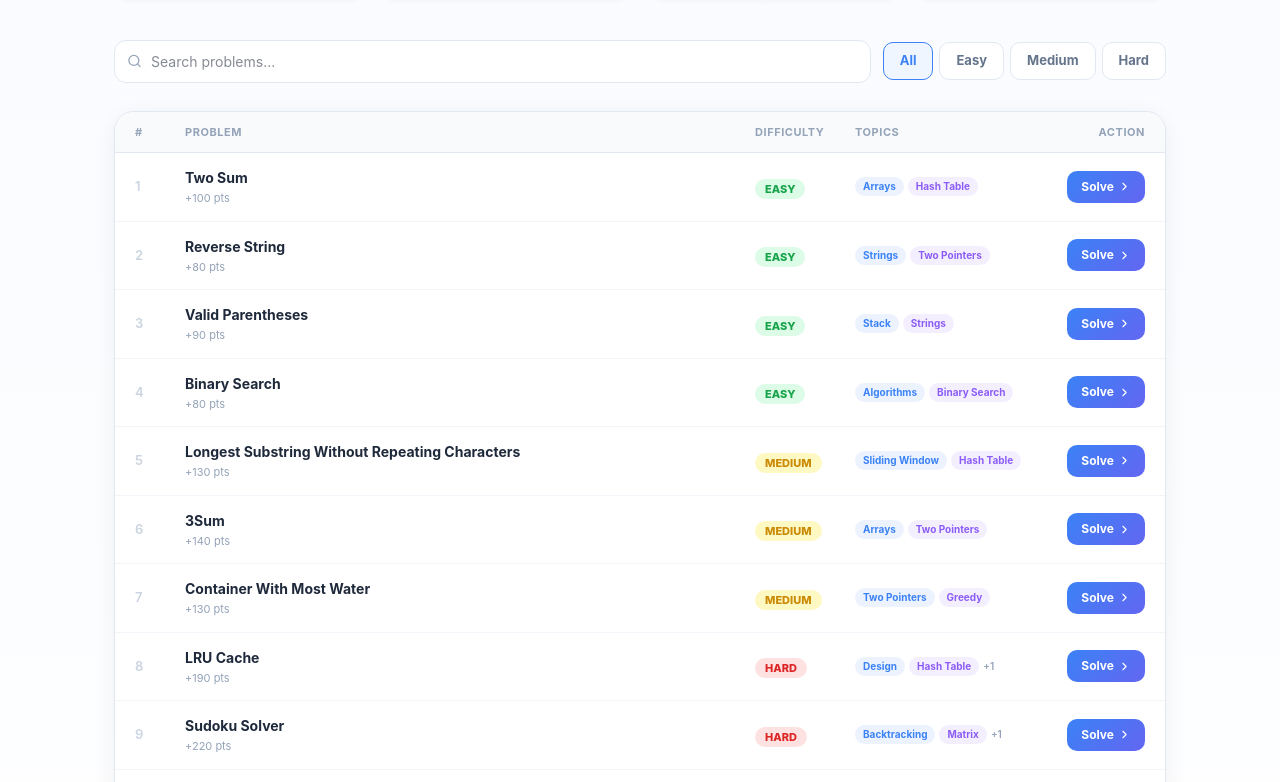
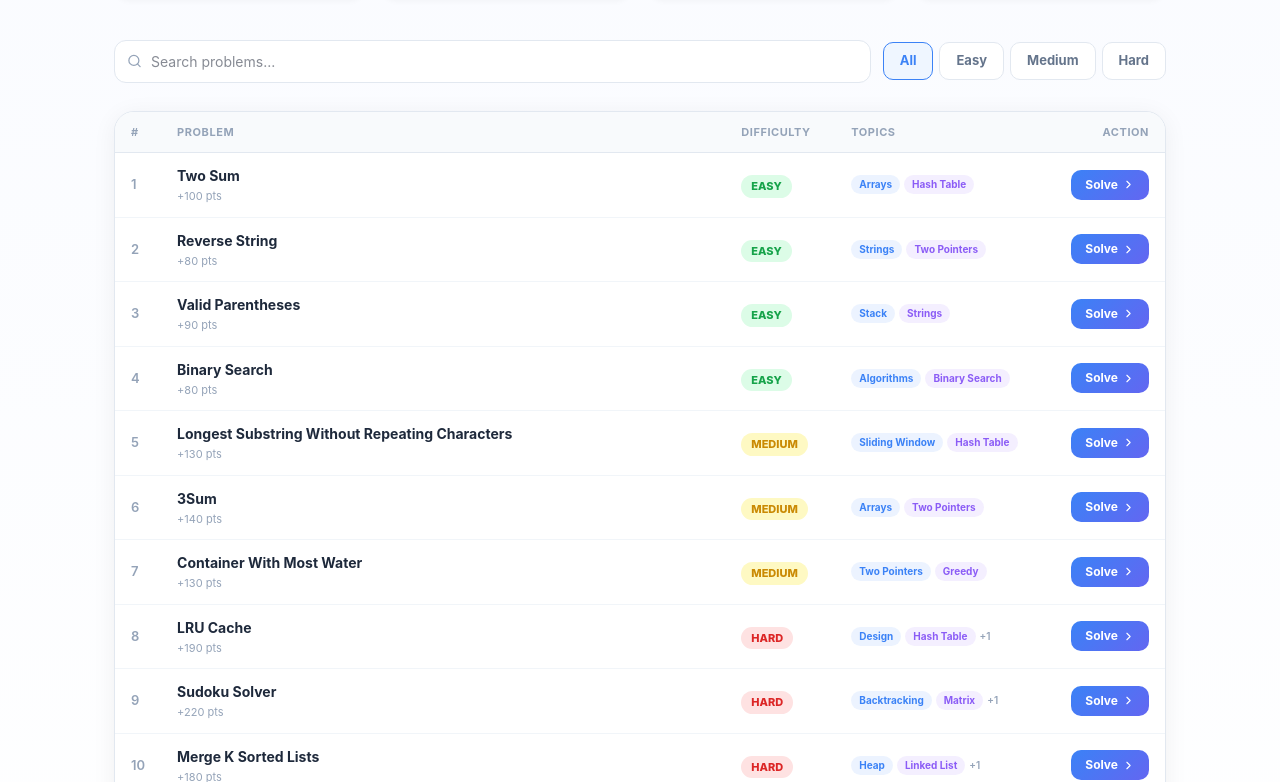
Before and after one commit to ShravaniMahajan/Coding_platform_CodeSprit, a React (Vite) app in the folder frontend/: page / in a window 1280 px wide. Shown: the part 3258-4040 px from the top of the page. Built offline with nearby package versions, Linux system fonts and the light colour scheme; no server answers.

Commit message:
Fix ProblemsSection table grid and eliminate gap and horizontal scrollbar

```diff
--- a/frontend/src/components/ProblemsSection.jsx
+++ b/frontend/src/components/ProblemsSection.jsx
@@ -150,63 +150,79 @@ function ProblemsSection({ onOpenAuth, onSelectProblem }) {
 
         {/* Problems table */}
         <div style={{ background: "#fff", borderRadius: 20, border: "1px solid #e2e8f0", overflow: "hidden", boxShadow: "0 4px 24px rgba(0,0,0,0.06)" }}>
-          {/* Table header */}
-          <div style={{ display: "grid", gridTemplateColumns: "50px 1fr 100px 180px 110px", padding: "12px 20px", background: "#f8fafc", borderBottom: "1px solid #e2e8f0", fontSize: 11, fontWeight: 700, color: "#94a3b8", textTransform: "uppercase", letterSpacing: "0.05em" }}>
-            <div>#</div>
-            <div>Problem</div>
-            <div>Difficulty</div>
-            <div>Topics</div>
-            <div style={{ textAlign: "right" }}>Action</div>
-          </div>
-
+          {/* Table */}
+          <div style={{ width: "100%", overflowX: "auto" }}>
+            <table style={{ width: "100%", borderCollapse: "collapse", textAlign: "left" }}>
+              <thead>
+                <tr style={{ background: "#f8fafc", borderBottom: "1px solid #e2e8f0", fontSize: 11, fontWeight: 700, color: "#94a3b8", textTransform: "uppercase", letterSpacing: "0.05em" }}>
+                  <th style={{ padding: "12px 16px", width: "40px" }}>#</th>
+                  <th style={{ padding: "12px 16px" }}>Problem</th>
+                  <th style={{ padding: "12px 16px", width: "110px" }}>Difficulty</th>
+                  <th style={{ padding: "12px 16px", width: "220px" }}>Topics</th>
+                  <th style={{ padding: "12px 16px", width: "100px", textAlign: "right" }}>Action</th>
+                </tr>
+              </thead>
+              <tbody>
                 {loading ? (
-            <div style={{ padding: "48px 0", textAlign: "center", color: "#94a3b8" }}>
+                  <tr>
+                    <td colSpan={5} style={{ padding: "48px 0", textAlign: "center", color: "#94a3b8" }}>
                       <div style={{ width: 32, height: 32, border: "3px solid #e2e8f0", borderTopColor: "#3b82f6", borderRadius: "50%", animation: "spin 0.8s linear infinite", margin: "0 auto 12px" }} />
                       Loading problems...
-            </div>
+                    </td>
+                  </tr>
                 ) : filtered.length === 0 ? (
-            <div style={{ padding: "48px 0", textAlign: "center", color: "#94a3b8", fontSize: 15 }}>
+                  <tr>
+                    <td colSpan={5} style={{ padding: "48px 0", textAlign: "center", color: "#94a3b8", fontSize: 15 }}>
                       No problems found{search ? ` for "${search}"` : ""}.
-            </div>
+                    </td>
+                  </tr>
                 ) : (
                   filtered.slice(0, 10).map((p, i) => {
-              const diff = DIFF_COLOR[p.difficulty] || DIFF_COLOR["MEDIUM"];
-              const topics = p.topics || p.category ? (p.topics || p.category).split(",").map(t => t.trim()).filter(Boolean) : [];
+                    const diffKey = (p.difficulty || "MEDIUM").toUpperCase();
+                    const diff = DIFF_COLOR[diffKey] || DIFF_COLOR["MEDIUM"];
+                    const rawTopic = p.topic || p.category || p.topics || "DSA";
+                    const topics = rawTopic.split(",").map(t => t.trim()).filter(Boolean);
+
                     return (
-                <div key={p.id}
-                  style={{ display: "grid", gridTemplateColumns: "50px 1fr 100px 180px 110px", padding: "14px 20px", borderBottom: i < filtered.slice(0,10).length - 1 ? "1px solid #f1f5f9" : "none", alignItems: "center", transition: "background 0.15s", cursor: "default" }}
+                      <tr key={p.id}
+                        style={{ borderBottom: i < filtered.slice(0, 10).length - 1 ? "1px solid #f1f5f9" : "none", transition: "background 0.15s" }}
                         onMouseEnter={e => e.currentTarget.style.background = "#f8faff"}
                         onMouseLeave={e => e.currentTarget.style.background = ""}
                       >
-                  <div style={{ fontSize: 13, fontWeight: 600, color: "#cbd5e1" }}>{i + 1}</div>
-                  <div>
+                        <td style={{ padding: "12px 16px", fontSize: 13, fontWeight: 600, color: "#94a3b8" }}>{i + 1}</td>
+                        <td style={{ padding: "12px 16px" }}>
                           <div style={{ fontWeight: 700, fontSize: 14, color: "#1e293b", marginBottom: 2 }}>{p.title}</div>
                           {p.points && <div style={{ fontSize: 11, color: "#94a3b8" }}>+{p.points} pts</div>}
-                  </div>
-                  <div>
-                    <span style={{ background: diff.badge, color: diff.text, fontSize: 11, fontWeight: 800, padding: "3px 10px", borderRadius: 999 }}>
+                        </td>
+                        <td style={{ padding: "12px 16px" }}>
+                          <span style={{ background: diff.badge, color: diff.text, fontSize: 11, fontWeight: 800, padding: "3px 10px", borderRadius: 999, display: "inline-block", whiteSpace: "nowrap" }}>
                             {p.difficulty}
                           </span>
+                        </td>
+                        <td style={{ padding: "12px 16px" }}>
+                          <div style={{ display: "flex", gap: 4, flexWrap: "wrap", alignItems: "center" }}>
+                            {topics.slice(0, 2).map((t, ti) => (
+                              <span key={ti} style={{ background: CATEGORY_COLORS[ti % CATEGORY_COLORS.length] + "18", color: CATEGORY_COLORS[ti % CATEGORY_COLORS.length], fontSize: 10, fontWeight: 700, padding: "2px 8px", borderRadius: 999, whiteSpace: "nowrap" }}>{t}</span>
+                            ))}
+                            {topics.length > 2 && <span style={{ fontSize: 10, color: "#94a3b8", fontWeight: 600 }}>+{topics.length - 2}</span>}
                           </div>
-                  <div style={{ display: "flex", gap: 4, flexWrap: "wrap" }}>
-                    {topics.slice(0, 2).map((t, ti) => (
-                      <span key={ti} style={{ background: CATEGORY_COLORS[ti % CATEGORY_COLORS.length] + "18", color: CATEGORY_COLORS[ti % CATEGORY_COLORS.length], fontSize: 10, fontWeight: 700, padding: "2px 8px", borderRadius: 999 }}>{t}</span>
-                    ))}
-                    {topics.length > 2 && <span style={{ fontSize: 10, color: "#94a3b8", fontWeight: 600, alignSelf: "center" }}>+{topics.length - 2}</span>}
-                  </div>
-                  <div style={{ textAlign: "right" }}>
+                        </td>
+                        <td style={{ padding: "12px 16px", textAlign: "right" }}>
                           <button onClick={() => handleSolve(p)}
-                      style={{ display: "inline-flex", alignItems: "center", gap: 4, padding: "7px 14px", borderRadius: 10, background: "linear-gradient(135deg,#3b82f6,#6366f1)", color: "#fff", fontSize: 12, fontWeight: 700, border: "none", cursor: "pointer", transition: "opacity 0.15s" }}
+                            style={{ display: "inline-flex", alignItems: "center", gap: 4, padding: "6px 14px", borderRadius: 10, background: "linear-gradient(135deg,#3b82f6,#6366f1)", color: "#fff", fontSize: 12, fontWeight: 700, border: "none", cursor: "pointer", transition: "opacity 0.15s", whiteSpace: "nowrap" }}
                             onMouseEnter={e => e.currentTarget.style.opacity = "0.85"}
                             onMouseLeave={e => e.currentTarget.style.opacity = "1"}
                           >
                             Solve <ChevronRight size={13} />
                           </button>
-                  </div>
-                </div>
+                        </td>
+                      </tr>
                     );
                   })
                 )}
+              </tbody>
+            </table>
+          </div>
 
           {/* Login prompt footer */}
           {!localStorage.getItem("token") && filtered.length > 0 && (
```
Lines whose indentation alone changed are shown as unchanged.
